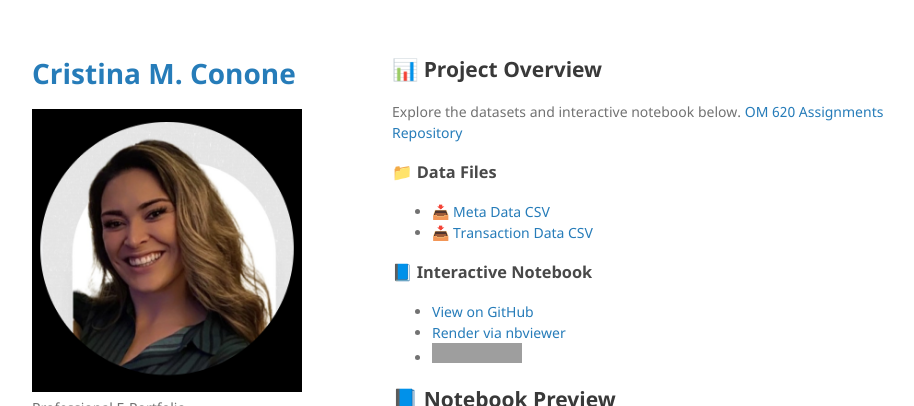
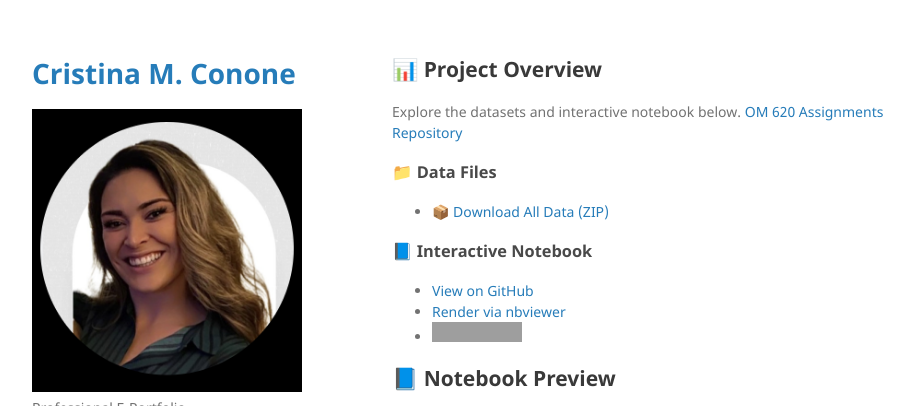
Before and after one commit to c-conone/c-conone.github.io, a Jekyll site: the page built from subpage_2/index.md, in a window 1280 px wide and 1286 px high, cut to the strip 0-406 px from the top of the window. Shown: the whole strip, without its empty margins (178-1092 px from the left). Built offline with Jekyll 4.4.1, drawn with Linux system fonts in a browser that asks for light colours; grey boxes are pictures that could not be loaded.

Commit message:
Update index.md

```diff
--- a/subpage_2/index.md
+++ b/subpage_2/index.md
@@ -9,8 +9,7 @@ Explore the datasets and interactive notebook below. [OM 620 Assignments Reposit
 
 ### 📁 Data Files
 
-- [📥 Meta Data CSV](https://raw.githubusercontent.com/c-conone/om620_assignments/main/data/meta_data.csv)
-- [📥 Transaction Data CSV](https://raw.githubusercontent.com/c-conone/om620_assignments/main/data/transaction_data.csv)
+- [📦 Download All Data (ZIP)](https://github.com/c-conone/om620_assignments/raw/main/data/data_bundle.zip)
 
 
 ### 📘 Interactive Notebook
```
